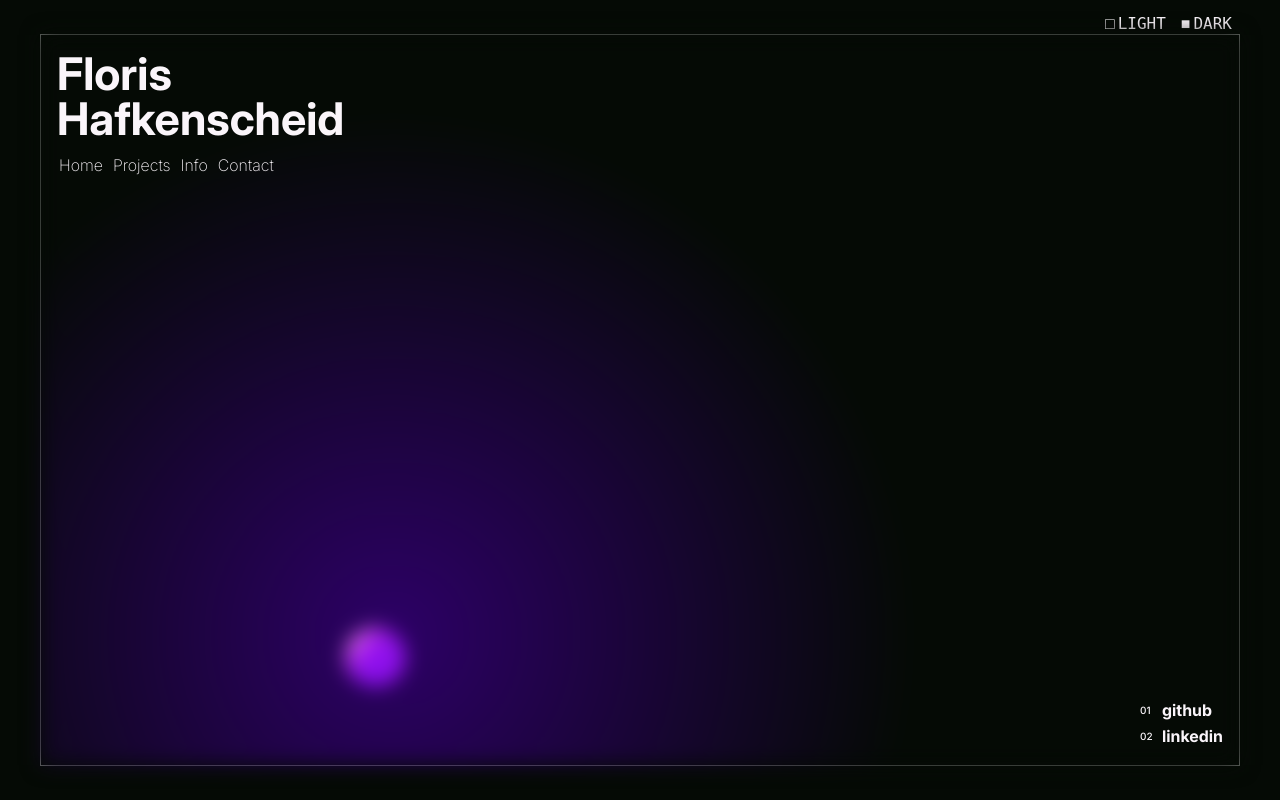
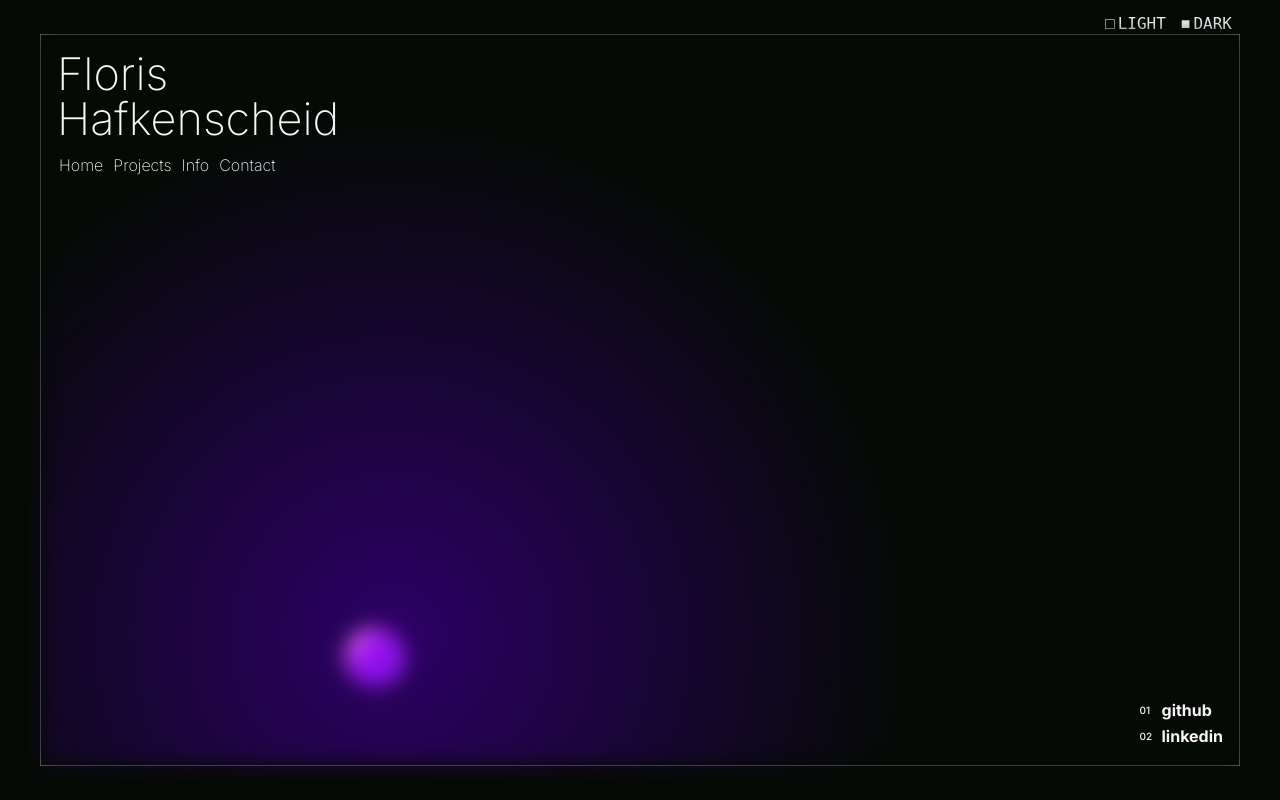
Before and after one commit to florishafkenscheid/portfolio, a PHP site: page / in a window 1280 px wide. Run offline with PHP 8.4, Linux system fonts and the light colour scheme.

Commit message:
Tweaked font settings, making the header a thinner weight.

```diff
--- a/css/style.css
+++ b/css/style.css
@@ -1,7 +1,14 @@
-@font-face {
-    font-family: 'Inter';
-    src: url("/assets/Inter-VariableFont_opsz\,wght.ttf");
-    font-weight: 100 900;
+.inter-light {
+    font-family: "Inter", sans-serif;
+    font-optical-sizing: auto;
+    font-weight: 200;
+    font-style: normal;
+}
+
+.inter-normal {
+    font-family: "Inter", sans-serif;
+    font-optical-sizing: auto;
+    font-weight: 500;
     font-style: normal;
 }
 
@@ -56,12 +63,6 @@ html {
 h1, a, strong, span, .text, .box {
     color: var(--text-color);
     text-decoration: none;
-}
-
-header, header > nav {
-    font-family: "Inter", sans-serif;
-    font-weight: 200;
-    font-optical-sizing: auto;
 }
 
 ul > li::marker {
--- a/index.html
+++ b/index.html
@@ -13,6 +13,9 @@
         <meta name="description" content="">
         <meta name="viewport" content="width=device-width, initial-scale=1">
         <link rel="stylesheet" href="css/style.css">
+        <link rel="preconnect" href="https://fonts.googleapis.com">
+        <link rel="preconnect" href="https://fonts.gstatic.com" crossorigin>
+        <link href="https://fonts.googleapis.com/css2?family=Inter:ital,opsz,wght@0,14..32,100..900;1,14..32,100..900&display=swap" rel="stylesheet">
 
         <script type="module" src="js/main.js" defer></script>
         <script type="module" src="js/home.js" defer></script>
@@ -45,8 +48,8 @@
                         </div>
                     </div>
                     <header class="nameHeader">
-                        <h1 class="siteHeader">Floris Hafkenscheid</h1>
-                        <nav class="navbar">
+                        <h1 class="siteHeader inter-light">Floris Hafkenscheid</h1>
+                        <nav class="navbar inter-light">
                             <ul>
                                 <li>
                                     <span class="nav-link" onclick="transitionToPage('/')">Home</span>
@@ -74,7 +77,7 @@
                         </div>
                     </div> -->
 
-                    <nav class="socialnav inter-normal">
+                    <nav class="socialnav">
                         <ul>
                             <li>
                                 <a class="sociallink" href="https://github.com/florishafkenscheid">
```
Also changed, not shown: projects/index.html (+6 -2 lines), assets/Inter-VariableFont_opsz,wght.ttf (deleted).
